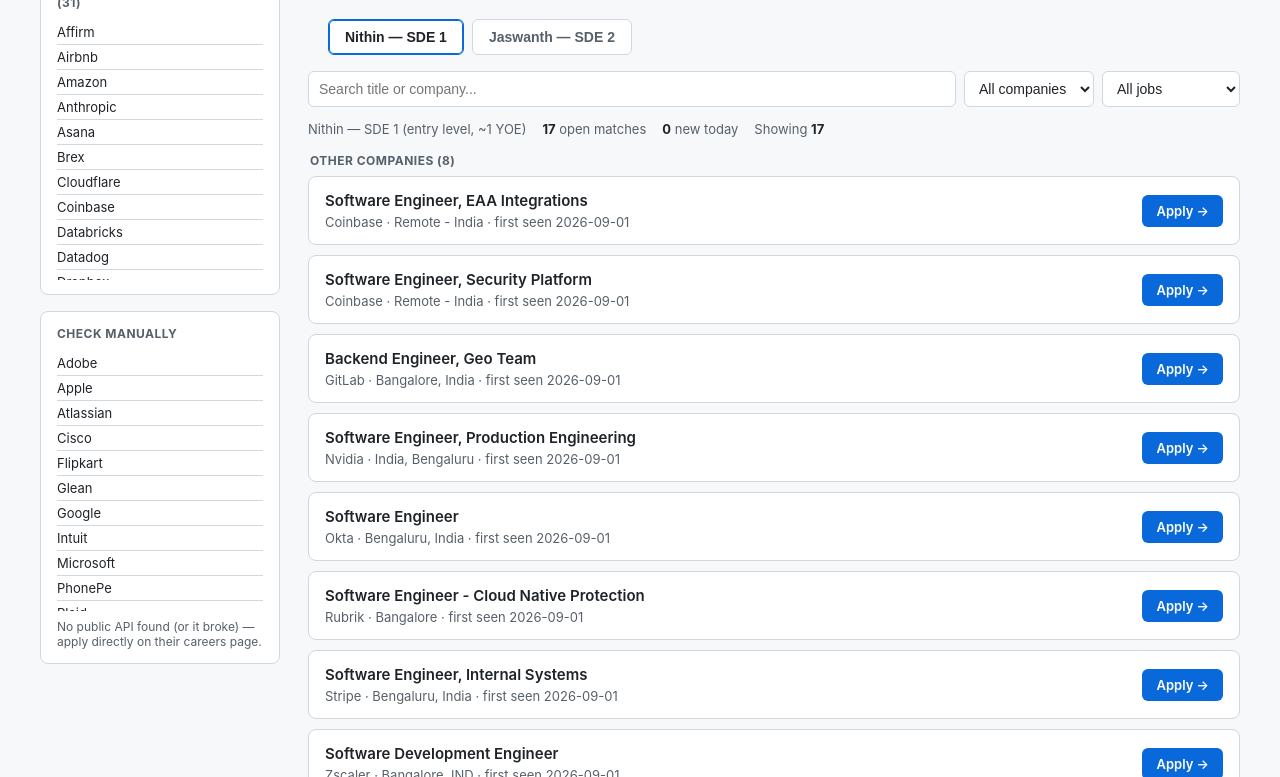
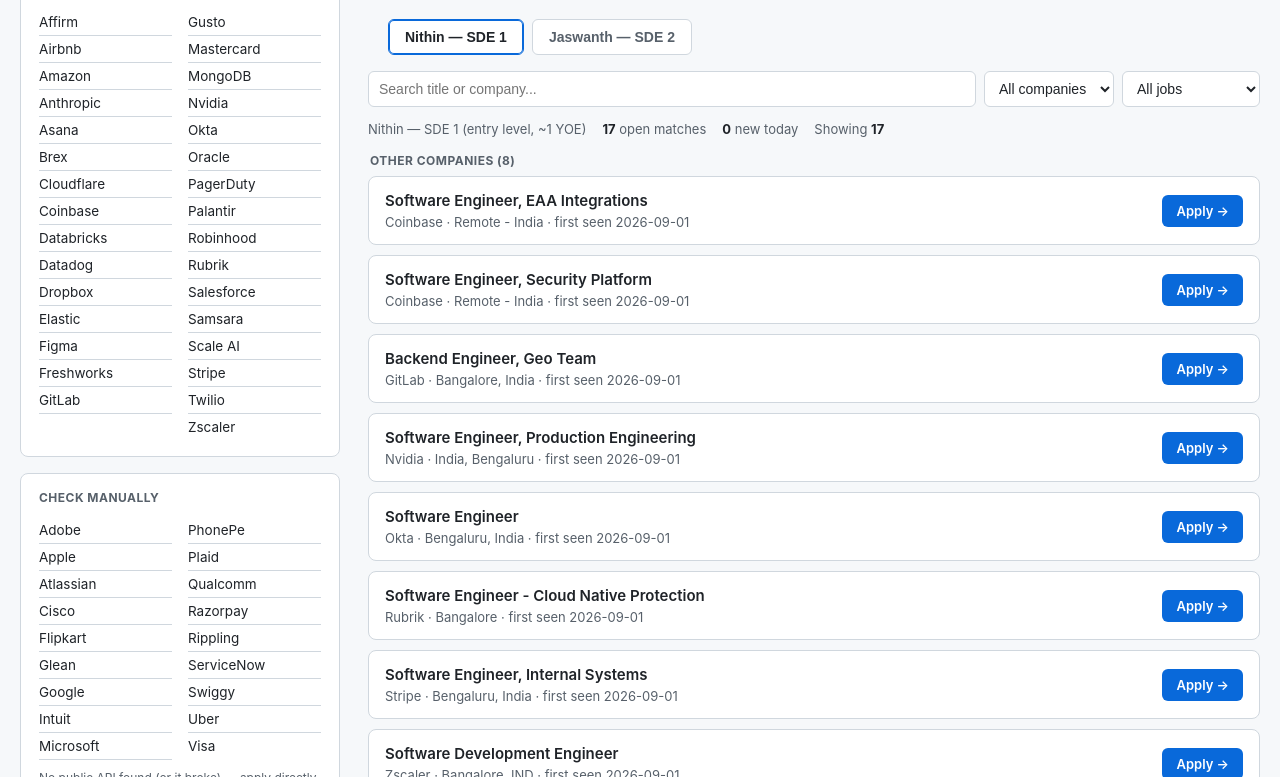
Before and after one commit to nithin988/SDE-application-platform, a plain HTML site: page docs/index.html in a window 1280 px wide. Shown: the part 79-856 px from the top of the page. Drawn offline with Linux system fonts and the light colour scheme.

Commit message:
Make sidebar companies clickable to their real careers portal; fix sidebar sizing to fill available space

```diff
--- a/docs/data/companies.json
+++ b/docs/data/companies.json
@@ -1,37 +1,130 @@
 {
-  "generated_at": "2026-09-01T08:36:25.230166+00:00",
+  "generated_at": "2026-09-01T08:48:10.548912+00:00",
   "tracked": [
-    "Affirm",
-    "Airbnb",
-    "Amazon",
-    "Anthropic",
-    "Asana",
-    "Brex",
-    "Cloudflare",
-    "Coinbase",
-    "Databricks",
-    "Datadog",
-    "Dropbox",
-    "Elastic",
-    "Figma",
-    "Freshworks",
-    "GitLab",
-    "Gusto",
-    "Mastercard",
-    "MongoDB",
-    "Nvidia",
-    "Okta",
-    "Oracle",
-    "PagerDuty",
-    "Palantir",
-    "Robinhood",
-    "Rubrik",
-    "Salesforce",
-    "Samsara",
-    "Scale AI",
-    "Stripe",
-    "Twilio",
-    "Zscaler"
+    {
+      "name": "Affirm",
+      "url": "https://job-boards.greenhouse.io/affirm"
+    },
+    {
+      "name": "Airbnb",
+      "url": "https://job-boards.greenhouse.io/airbnb"
+    },
+    {
+      "name": "Amazon",
+      "url": "https://www.amazon.jobs/en/search?base_query=software+development+engineer&loc_query=India"
+    },
+    {
+      "name": "Anthropic",
+      "url": "https://job-boards.greenhouse.io/anthropic"
+    },
+    {
+      "name": "Asana",
+      "url": "https://job-boards.greenhouse.io/asana"
+    },
+    {
+      "name": "Brex",
+      "url": "https://job-boards.greenhouse.io/brex"
+    },
+    {
+      "name": "Cloudflare",
+      "url": "https://job-boards.greenhouse.io/cloudflare"
+    },
+    {
+      "name": "Coinbase",
+      "url": "https://job-boards.greenhouse.io/coinbase"
+    },
+    {
+      "name": "Databricks",
+      "url": "https://job-boards.greenhouse.io/databricks"
+    },
+    {
+      "name": "Datadog",
+      "url": "https://job-boards.greenhouse.io/datadog"
+    },
+    {
+      "name": "Dropbox",
+      "url": "https://job-boards.greenhouse.io/dropbox"
+    },
+    {
+      "name": "Elastic",
+      "url": "https://job-boards.greenhouse.io/elastic"
+    },
+    {
+      "name": "Figma",
+      "url": "https://job-boards.greenhouse.io/figma"
+    },
+    {
+      "name": "Freshworks",
+      "url": "https://jobs.lever.co/freshworks"
+    },
+    {
+      "name": "GitLab",
+      "url": "https://job-boards.greenhouse.io/gitlab"
+    },
+    {
+      "name": "Gusto",
+      "url": "https://job-boards.greenhouse.io/gusto"
+    },
+    {
+      "name": "Mastercard",
+      "url": "https://mastercard.wd1.myworkdayjobs.com/CorporateCareers"
+    },
+    {
+      "name": "MongoDB",
+      "url": "https://job-boards.greenhouse.io/mongodb"
+    },
+    {
+      "name": "Nvidia",
+      "url": "https://nvidia.wd5.myworkdayjobs.com/NVIDIAExternalCareerSite"
+    },
+    {
+      "name": "Okta",
+      "url": "https://job-boards.greenhouse.io/okta"
+    },
+    {
+      "name": "Oracle",
+      "url": "https://eeho.fa.us2.oraclecloud.com/hcmUI/CandidateExperience/en/sites/CX_1/requisitions"
+    },
+    {
+      "name": "PagerDuty",
+      "url": "https://job-boards.greenhouse.io/pagerduty"
+    },
+    {
+      "name": "Palantir",
+      "url": "https://jobs.lever.co/palantir"
+    },
+    {
+      "name": "Robinhood",
+      "url": "https://job-boards.greenhouse.io/robinhood"
+    },
+    {
+      "name": "Rubrik",
+      "url": "https://job-boards.greenhouse.io/rubrik"
+    },
+    {
+      "name": "Salesforce",
+      "url": "https://salesforce.wd12.myworkdayjobs.com/External_Career_Site"
+    },
+    {
+      "name": "Samsara",
+      "url": "https://job-boards.greenhouse.io/samsara"
+    },
+    {
+      "name": "Scale AI",
+      "url": "https://job-boards.greenhouse.io/scaleai"
+    },
+    {
+      "name": "Stripe",
+      "url": "https://job-boards.greenhouse.io/stripe"
+    },
+    {
+      "name": "Twilio",
+      "url": "https://job-boards.greenhouse.io/twilio"
+    },
+    {
+      "name": "Zscaler",
+      "url": "https://job-boards.greenhouse.io/zscaler"
+    }
   ],
   "manual": [
     {
--- a/docs/data/jobs-jaswanth.json
+++ b/docs/data/jobs-jaswanth.json
@@ -1,7 +1,7 @@
 {
   "profile": "jaswanth",
   "label": "Jaswanth \u2014 SDE 2 / Software Development Engineer II",
-  "generated_at": "2026-09-01T08:36:25.247620+00:00",
+  "generated_at": "2026-09-01T08:48:10.566140+00:00",
   "total": 65,
   "new_today": 0,
   "errors": [],
--- a/docs/data/jobs-nithin.json
+++ b/docs/data/jobs-nithin.json
@@ -1,7 +1,7 @@
 {
   "profile": "nithin",
   "label": "Nithin \u2014 SDE 1 (entry level, ~1 YOE)",
-  "generated_at": "2026-09-01T08:36:25.231075+00:00",
+  "generated_at": "2026-09-01T08:48:10.549701+00:00",
   "total": 17,
   "new_today": 0,
   "errors": [],
--- a/docs/index.html
+++ b/docs/index.html
@@ -15,10 +15,10 @@
   }
   *{box-sizing:border-box}
   body{margin:0;background:var(--bg);color:var(--text);font-family:-apple-system,Segoe UI,Roboto,sans-serif}
-  .layout{max-width:1240px;margin:0 auto;padding:0 20px;display:grid;
-    grid-template-columns:240px minmax(0,1fr);gap:28px;align-items:start}
-  @media (max-width:820px){
-    .layout{grid-template-columns:1fr}
+  .layout{max-width:1440px;margin:0 auto;padding:0 20px;display:grid;
+    grid-template-columns:320px minmax(0,1fr);gap:28px;align-items:start}
+  @media (max-width:960px){
+    .layout{grid-template-columns:1fr;max-width:720px}
     .sidebar{order:2}
     .content{order:1}
   }
@@ -32,17 +32,21 @@
   .stats{display:flex;gap:16px;flex-wrap:wrap;margin:14px 0 0;font-size:13px;color:var(--muted)}
   .stats b{color:var(--text)}
   main{margin:16px 0 60px}
-  .sidebar{position:sticky;top:20px;padding:24px 0}
+  .sidebar{position:sticky;top:20px;padding:24px 0;width:100%}
   .side-card{background:var(--card);border:1px solid var(--border);border-radius:8px;
-    padding:14px 16px;margin-bottom:16px}
+    padding:16px 18px;margin-bottom:16px}
   .side-card h2{font-size:12px;font-weight:700;text-transform:uppercase;letter-spacing:.04em;
-    color:var(--muted);margin:0 0 10px}
-  .side-card ul{list-style:none;margin:0;padding:0;max-height:260px;overflow-y:auto}
-  .side-card li{font-size:13px;padding:4px 0;border-bottom:1px solid var(--border)}
+    color:var(--muted);margin:0 0 12px}
+  .side-card ul{list-style:none;margin:0;padding:0;columns:2;column-gap:16px}
+  .side-card li{font-size:13.5px;padding:5px 0;border-bottom:1px solid var(--border);
+    break-inside:avoid}
   .side-card li:last-child{border-bottom:none}
-  .side-card li a{color:var(--text);text-decoration:none}
-  .side-card li a:hover{color:var(--accent2)}
-  .side-card .hint{font-size:12px;color:var(--muted);margin-top:8px}
+  .side-card li a{color:var(--text);text-decoration:none;display:block}
+  .side-card li a:hover{color:var(--accent2);text-decoration:underline}
+  .side-card .hint{font-size:12px;color:var(--muted);margin-top:10px}
+  @media (max-width:960px){
+    .side-card ul{columns:3}
+  }
   .job{background:var(--card);border:1px solid var(--border);border-radius:8px;
     padding:14px 16px;margin-bottom:10px;display:flex;justify-content:space-between;gap:12px;align-items:center}
   .job-main{min-width:0}
@@ -131,8 +135,10 @@
     document.getElementById('trackedHeading').textContent =
       `Auto-tracked companies (${data.tracked.length})`;
     document.getElementById('trackedList').innerHTML =
-      data.tracked.map(name => `<li>${escapeHtml(name)}</li>`).join('') ||
-      '<li>None yet</li>';
+      data.tracked.map(c => c.url
+        ? `<li><a href="${c.url}" target="_blank" rel="noopener">${escapeHtml(c.name)}</a></li>`
+        : `<li>${escapeHtml(c.name)}</li>`
+      ).join('') || '<li>None yet</li>';
 
     document.getElementById('manualList').innerHTML =
       data.manual.map(c =>
```
Also changed, not shown: 1 other file.
